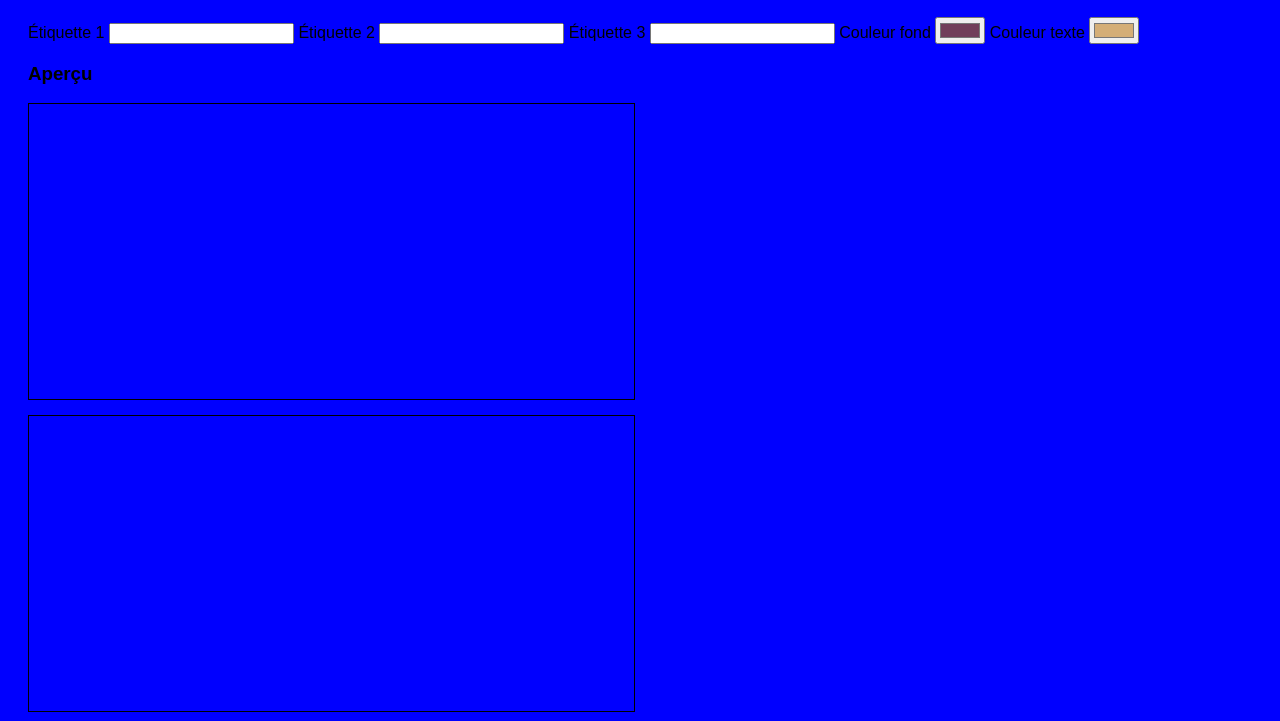
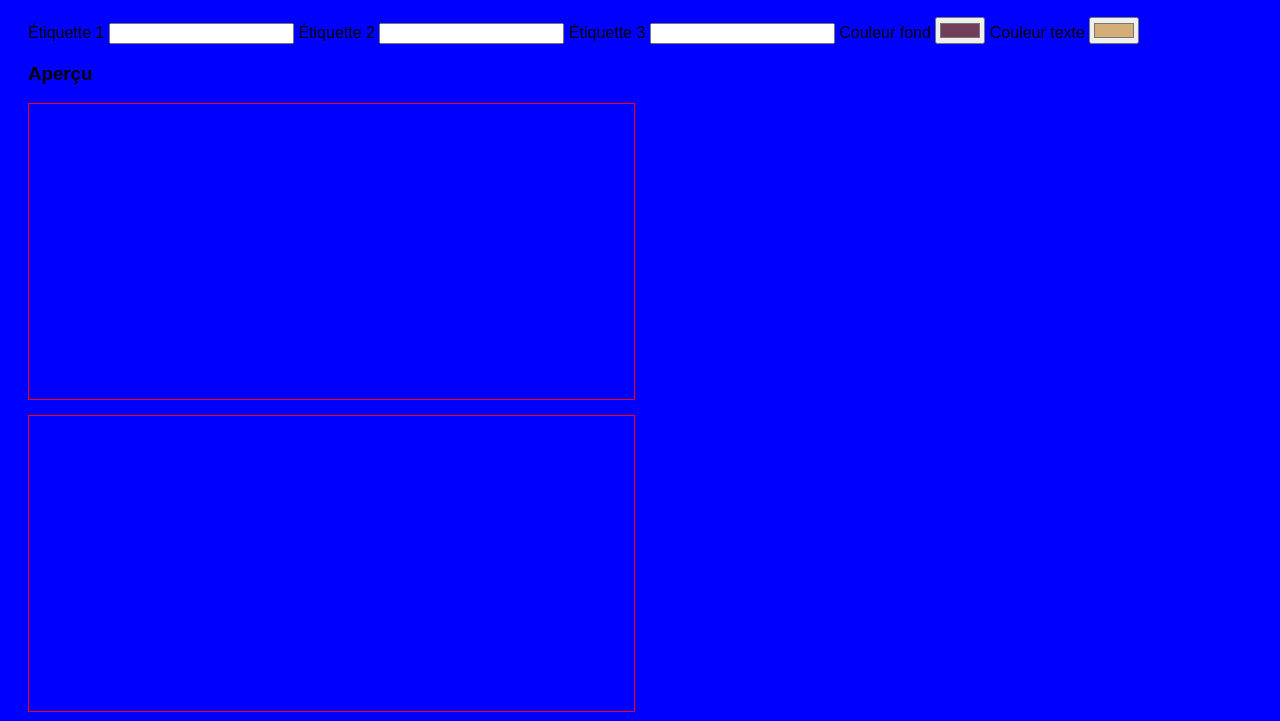
Before and after one commit to LrvrChristophe/rappel-de-marque, a plain HTML site: page index.html in a window 1280 px wide. Shown: the part 79-800 px from the top of the page. Drawn offline with Linux system fonts and the light colour scheme.

Commit message:
Update main.css

```diff
--- a/main.css
+++ b/main.css
@@ -13,7 +13,7 @@ input[type=text] {
 .preview {
   width: 16cm;
   height: 7.8cm;
-  border: 1px solid #000;
+  border: 1px solid red;
   display:flex;
   justify-content:center;
   align-items:center;
```
